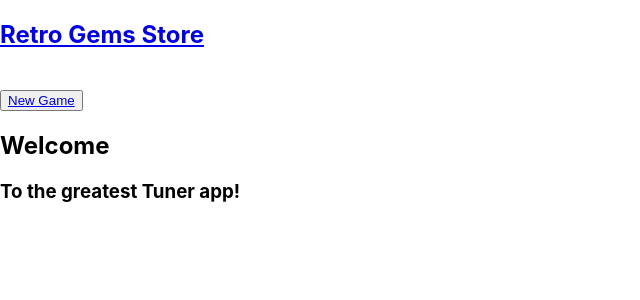
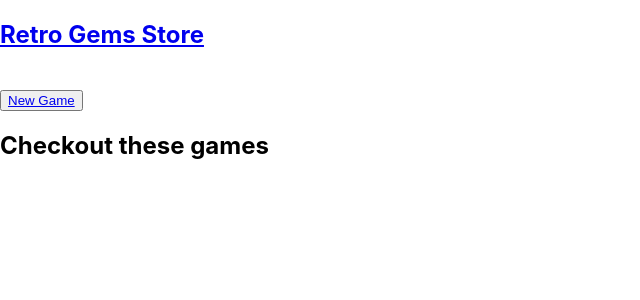
Before and after one commit to floweraviles/pern-final-project-template, a React (Create React App) app in the folder front-end/: page / in a window 1280 px wide. Shown: the top 300 px of the page, without its empty margins (0-640 px from the left). Built offline with nearby package versions, Linux system fonts and the light colour scheme.

Commit message:
edited home.js

```diff
--- a/front-end/src/Pages/Home.js
+++ b/front-end/src/Pages/Home.js
@@ -1,8 +1,7 @@
-function New({ addSong }) {
+function New({ addGame }) {
     return (
       <div className="New">
-        <h2>Welcome</h2>
-        <h3>To the greatest Tuner app!</h3>
+        <h2>Checkout these games</h2>
       </div>
     );
   }
```
